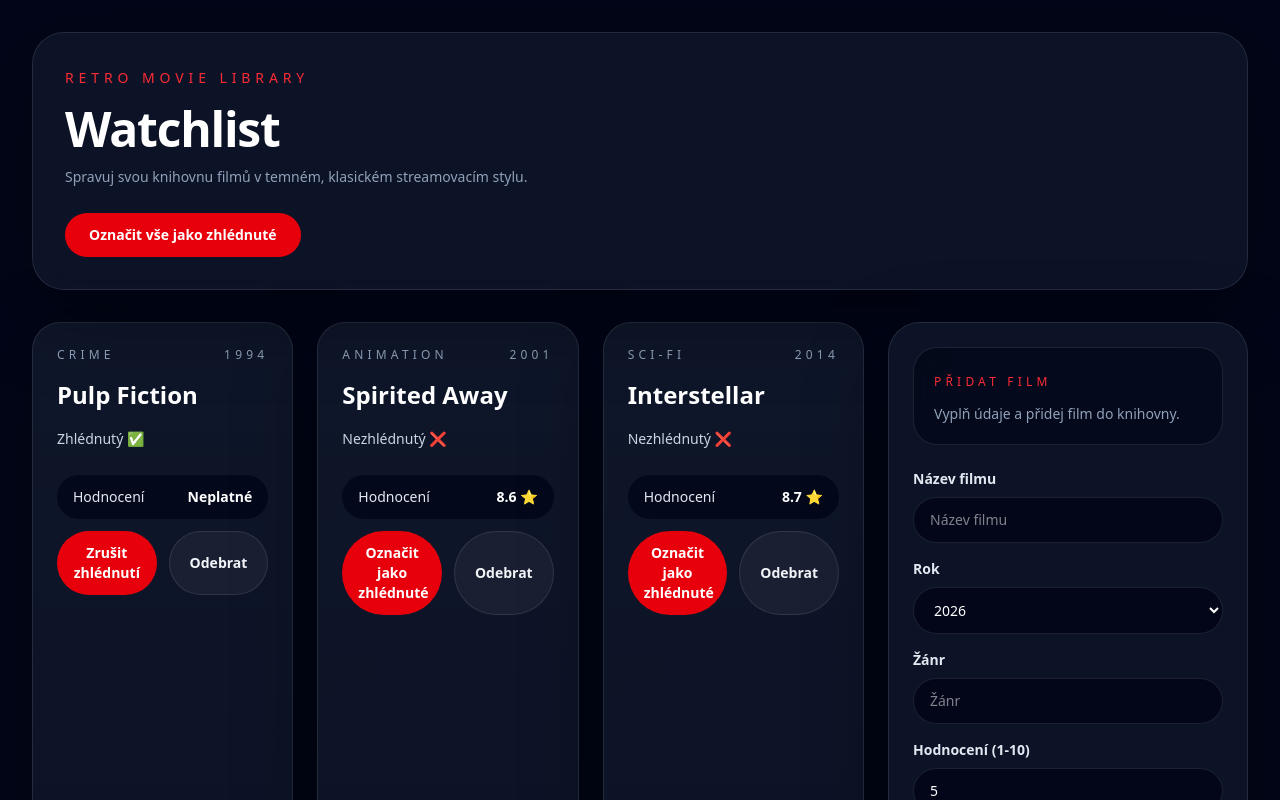
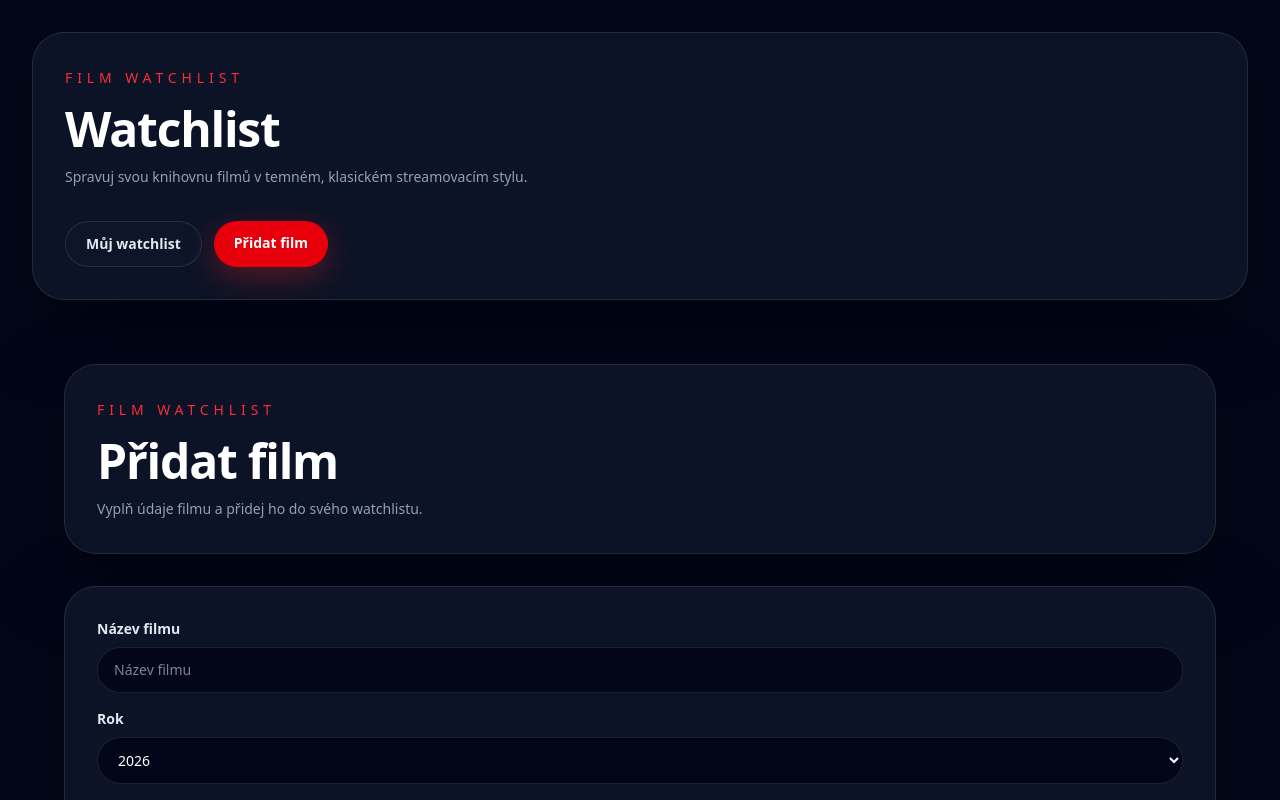
Before and after one commit to Filip-Dvorak/4IT427_dvof01, a React (Vite) app: page /form in a window 1280 px wide. Shown: the top 800 px of the page. Built offline with nearby package versions, Linux system fonts and the light colour scheme.

Commit message:
feat: Úkol 5 - routes

```diff
--- a/package.json
+++ b/package.json
@@ -15,6 +15,7 @@
     "react": "^19.2.6",
     "react-dom": "^19.2.6",
     "react-hook-form": "^7.76.0",
+    "react-router-dom": "^7.15.1",
     "tailwindcss": "^4.3.0",
     "zod": "^4.4.3"
   },
--- a/src/App.tsx
+++ b/src/App.tsx
@@ -1,48 +1,51 @@
-import AddFilmForm from './Components/AddFilmForm'
-import FilmCard from './Components/FilmCard'
-import useWatchlist from './Hooks/useWatchilist'
+import { NavLink, Routes, Route, Navigate } from 'react-router-dom'
+import AddFilmPage from './pages/AddFilmPage'
+import WatchlistPage from './pages/WatchlistPage'
 
 function App() {
-  const { films, toggleWatched, markAllAsWatched } = useWatchlist()
-
   return (
     <div className="min-h-screen bg-slate-950 text-slate-100">
       <div className="mx-auto max-w-7xl px-4 py-8 sm:px-6 lg:px-8">
         <header className="mb-8 rounded-[2rem] border border-white/10 bg-slate-900/80 p-8 shadow-[0_25px_80px_rgba(0,0,0,0.35)] backdrop-blur-xl">
-          <span className="text-sm uppercase tracking-[0.35em] text-red-500">Retro movie library</span>
+          <span className="text-sm uppercase tracking-[0.35em] text-red-500">Film Watchlist</span>
           <h1 className="mt-4 text-4xl font-semibold tracking-tight text-white sm:text-5xl">Watchlist</h1>
           <p className="mt-3 max-w-2xl text-sm leading-6 text-slate-400">
             Spravuj svou knihovnu filmů v temném, klasickém streamovacím stylu.
           </p>
-          <button
-            className="mt-6 inline-flex items-center rounded-full bg-red-600 px-6 py-3 text-sm font-semibold text-white transition hover:bg-red-500"
-            onClick={() => markAllAsWatched()}
-          >
-            Označit vše jako zhlédnuté
-          </button>
+
+          <nav className="mt-8 flex flex-wrap gap-3">
+            <NavLink
+              to="/"
+              className={({ isActive }) =>
+                `inline-flex rounded-full px-5 py-3 text-sm font-semibold transition ${
+                  isActive
+                    ? 'bg-red-600 text-white shadow-[0_10px_30px_rgba(220,38,38,0.35)]'
+                    : 'border border-white/10 bg-slate-900/80 text-slate-200 hover:border-red-500 hover:text-white'
+                }`
+              }
+            >
+              Můj watchlist
+            </NavLink>
+            <NavLink
+              to="/form"
+              className={({ isActive }) =>
+                `inline-flex rounded-full px-5 py-3 text-sm font-semibold transition ${
+                  isActive
+                    ? 'bg-red-600 text-white shadow-[0_10px_30px_rgba(220,38,38,0.35)]'
+                    : 'border border-white/10 bg-slate-900/80 text-slate-200 hover:border-red-500 hover:text-white'
+                }`
+              }
+            >
+              Přidat film
+            </NavLink>
+          </nav>
         </header>
 
-        <div className="grid gap-6 xl:grid-cols-[minmax(0,2fr)_360px]">
-          <section className="grid gap-6 sm:grid-cols-2 xl:grid-cols-3">
-            {films.map((film) => (
-              <FilmCard
-                key={film.id}
-                {...film}
-                onToggleWatched={() => toggleWatched(film.title)}
-              />
-            ))}
-          </section>
-
-          <aside className="rounded-[2rem] border border-white/10 bg-slate-900/85 p-6 shadow-[0_25px_80px_rgba(0,0,0,0.35)] backdrop-blur-xl">
-            <div className="mb-6 rounded-3xl border border-white/10 bg-slate-950/70 p-5 text-slate-200">
-              <span className="text-xs uppercase tracking-[0.35em] text-red-500">Přidat film</span>
-              <p className="mt-3 text-sm text-slate-400">
-                Vyplň údaje a přidej film do knihovny.
-              </p>
-            </div>
-            <AddFilmForm />
-          </aside>
-        </div>
+        <Routes>
+          <Route path="/" element={<WatchlistPage />} />
+          <Route path="/form" element={<AddFilmPage />} />
+          <Route path="*" element={<Navigate to="/" replace />} />
+        </Routes>
       </div>
     </div>
   )
--- a/src/Context/WatchListContext.tsx
+++ b/src/Context/WatchListContext.tsx
@@ -5,7 +5,7 @@
   films: Film[]
   addFilm: (film: Film) => void
   removeFilm: (id: string) => void
-  toggleWatched: (title: string) => void
+  toggleWatched: (id: string) => void
   markAllAsWatched: () => void
 }
 
@@ -29,10 +29,10 @@
   const removeFilm = (id: string) =>
     setFilms((previous) => previous.filter((film) => film.id !== id))
 
-  const toggleWatched = (title: string) => {
+  const toggleWatched = (id: string) => {
     setFilms((currentFilms) =>
       currentFilms.map((film) =>
-        film.title === title ? { ...film, watched: !film.watched } : film
+        film.id === id ? { ...film, watched: !film.watched } : film
       )
     )
   }
--- a/src/main.tsx
+++ b/src/main.tsx
@@ -1,6 +1,7 @@
 import './index.css'
 import { StrictMode } from 'react'
 import { createRoot } from 'react-dom/client'
+import { BrowserRouter } from 'react-router-dom'
 import App from './App.tsx'
 import { WatchlistProvider } from './Context/WatchListContext.tsx'
 import type { Film } from './Types/film.types'
@@ -34,8 +35,10 @@
 
 createRoot(document.getElementById('root')!).render(
   <StrictMode>
-    <WatchlistProvider initialFilms={initialFilms}>
-      <App />
-    </WatchlistProvider>
+    <BrowserRouter>
+      <WatchlistProvider initialFilms={initialFilms}>
+        <App />
+      </WatchlistProvider>
+    </BrowserRouter>
   </StrictMode>,
 )
--- /dev/null
+++ b/src/pages/AddFilmPage.tsx
@@ -0,0 +1,23 @@
+import AddFilmForm from '../Components/AddFilmForm'
+
+function AddFilmPage() {
+  return (
+    <div className="min-h-screen bg-slate-950 text-slate-100">
+      <div className="mx-auto max-w-7xl px-4 py-8 sm:px-6 lg:px-8">
+        <header className="mb-8 rounded-[2rem] border border-white/10 bg-slate-900/80 p-8 shadow-[0_25px_80px_rgba(0,0,0,0.35)] backdrop-blur-xl">
+          <span className="text-sm uppercase tracking-[0.35em] text-red-500">Film Watchlist</span>
+          <h1 className="mt-4 text-4xl font-semibold tracking-tight text-white sm:text-5xl">Přidat film</h1>
+          <p className="mt-3 max-w-2xl text-sm leading-6 text-slate-400">
+            Vyplň údaje filmu a přidej ho do svého watchlistu.
+          </p>
+        </header>
+
+        <div className="rounded-[2rem] border border-white/10 bg-slate-900/85 p-8 shadow-[0_25px_80px_rgba(0,0,0,0.35)] backdrop-blur-xl">
+          <AddFilmForm />
+        </div>
+      </div>
+    </div>
+  )
+}
+
+export default AddFilmPage
--- /dev/null
+++ b/src/pages/WatchlistPage.tsx
@@ -0,0 +1,56 @@
+import { Link } from 'react-router-dom'
+import FilmCard from '../Components/FilmCard'
+import useWatchlist from '../Hooks/useWatchilist'
+
+function WatchlistPage() {
+  const { films, toggleWatched, markAllAsWatched } = useWatchlist()
+
+  return (
+    <div className="min-h-screen bg-slate-950 text-slate-100">
+      <div className="mx-auto max-w-7xl px-4 py-8 sm:px-6 lg:px-8">
+        <header className="mb-8 rounded-[2rem] border border-white/10 bg-slate-900/80 p-8 shadow-[0_25px_80px_rgba(0,0,0,0.35)] backdrop-blur-xl">
+          <span className="text-sm uppercase tracking-[0.35em] text-red-500">Film Watchlist</span>
+          <h1 className="mt-4 text-4xl font-semibold tracking-tight text-white sm:text-5xl">Watchlist</h1>
+          <p className="mt-3 max-w-2xl text-sm leading-6 text-slate-400">
+            Zde najdeš svůj seznam filmů. Označ filmy jako zhlédnuté nebo je odeber.
+          </p>
+          <button
+            className="mt-6 inline-flex items-center rounded-full bg-red-600 px-6 py-3 text-sm font-semibold text-white transition hover:bg-red-500"
+            onClick={() => markAllAsWatched()}
+          >
+            Označit vše jako zhlédnuté
+          </button>
+        </header>
+
+        <div className="grid gap-6 xl:grid-cols-[minmax(0,2fr)_360px]">
+          <section className="grid gap-6 sm:grid-cols-2 xl:grid-cols-3">
+            {films.map((film) => (
+              <FilmCard
+                key={film.id}
+                {...film}
+                onToggleWatched={() => toggleWatched(film.id)}
+              />
+            ))}
+          </section>
+
+          <aside className="rounded-[2rem] border border-white/10 bg-slate-900/85 p-6 shadow-[0_25px_80px_rgba(0,0,0,0.35)] backdrop-blur-xl">
+            <div className="mb-6 rounded-3xl border border-white/10 bg-slate-950/70 p-5 text-slate-200">
+              <span className="text-xs uppercase tracking-[0.35em] text-red-500">Přidat nový film</span>
+              <p className="mt-3 text-sm text-slate-400">
+                Použij stránku pro přidání filmu, aby se nový film automaticky objevil ve watchlistu.
+              </p>
+            </div>
+            <Link
+              to="/form"
+              className="inline-flex w-full items-center justify-center rounded-full bg-red-600 px-6 py-3 text-sm font-semibold text-white transition hover:bg-red-500"
+            >
+              Přejít na formulář
+            </Link>
+          </aside>
+        </div>
+      </div>
+    </div>
+  )
+}
+
+export default WatchlistPage
```
Also changed, not shown: 1 other file (tests, documents, lock files or other folders).
